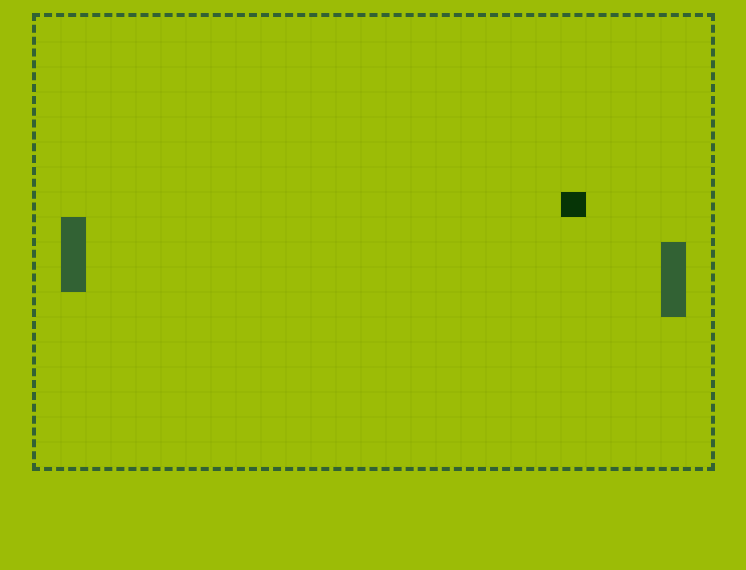
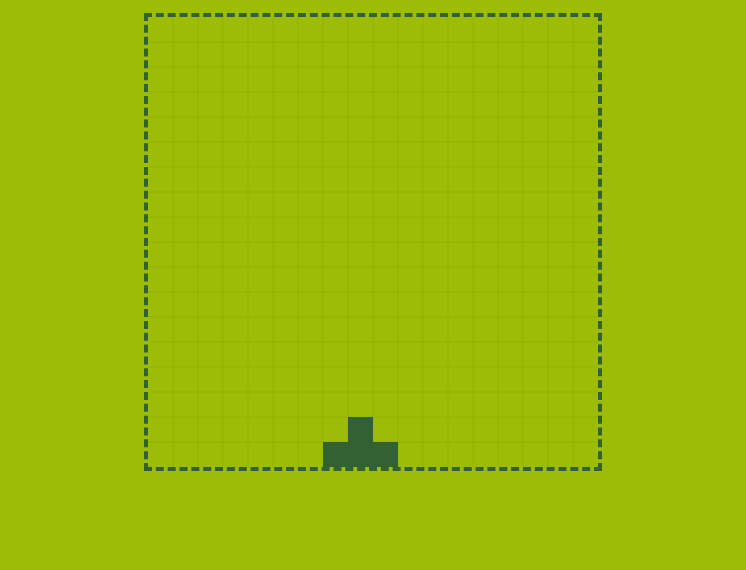
Before and after one commit to gabrielrez/Retro-Javascript-Games, a plain HTML site: page html/space-invaders.html in a window 1280 px wide. Shown: the part 230-800 px from the top of the page, without its empty margins (267-1013 px from the left). Drawn offline with Linux system fonts and the light colour scheme.

Commit message:
nave movimento

```diff
--- a/html/pong.html
+++ b/html/space-invaders.html
@@ -7,18 +7,18 @@
   <link rel="preconnect" href="https://fonts.googleapis.com">
   <link rel="preconnect" href="https://fonts.gstatic.com" crossorigin>
   <link href="https://fonts.googleapis.com/css2?family=Pixelify+Sans&display=swap" rel="stylesheet">
-  <title>Retro Javascript Games - Pong</title>
+  <title>Retro Javascript Games - Space Invaders</title>
   <link rel="stylesheet" href="/style.css">
 </head>
 
 <body>
-  <div class="container pong">
-    <h1 class="title c3">Pong</h1>
-    <h3 class="score c3">0 vs 0</h3>
-    <canvas class="canvas" width="675" height="450"></canvas>
+  <div class="container">
+    <h1 class="title c3">Space Invaders</h1>
+    <h3 class="score c3">Score: 00</h3>
+    <canvas class="canvas" width="450" height="450"></canvas>
   </div>
 
-  <script src="/js/pong.js"></script>
+  <script src="/js/space-invaders.js"></script>
 </body>
 
 </html>
--- /dev/null
+++ b/js/space-invaders.js
@@ -0,0 +1,78 @@
+const spaceShipColor = "#326234";
+const canvas = document.querySelector(".canvas");
+const ctx = canvas.getContext("2d");
+const size = 25;
+var spaceShip = [
+  { x: (canvas.width / 2) - size * 2, y: canvas.height - size },
+  { x: (canvas.width / 2) - size, y: canvas.height - size },
+  { x: canvas.width / 2, y: canvas.height - size },
+  { x: (canvas.width / 2) - size, y: canvas.height - size * 2 },
+]
+let loopId, direction;
+
+function drawSpaceShip() {
+  ctx.fillStyle = spaceShipColor;
+  spaceShip.forEach((position) => {
+    ctx.fillRect(position.x, position.y, size, size);
+  })
+}
+
+function moveSpaceShip() {
+  if (direction == "left" && spaceShip[0].x > 0) {
+    spaceShip.forEach((position) => {
+      position.x -= size;
+    })
+  } else if (direction == "right" && spaceShip[2].x < canvas.width - size) {
+    spaceShip.forEach((position) => {
+      position.x += size;
+    })
+  }
+}
+
+function drawPlayer() {
+  ctx.fillStyle = spaceShipColor;
+  spaceShip.forEach((position) => {
+    ctx.fillRect(position.x, position.y, size, size);
+  })
+}
+
+function checkKey(event) {
+  if (event.key == "ArrowLeft") {
+    direction = "left";
+  } else if (event.key == "ArrowRight") {
+    direction = "right";
+  }
+}
+
+function gameLoop() {
+  clearInterval(loopId);
+  ctx.clearRect(0, 0, canvas.width, canvas.height);
+  drawGrid();
+  moveSpaceShip();
+  drawPlayer();
+  loopId = setTimeout(() => {
+    gameLoop();
+  }, 75);
+}
+
+function drawGrid() {
+  ctx.lineWidth = 1;
+  ctx.strokeStyle = "#06350611";
+  for (let i = 25; i < canvas.width; i += 25) {
+    ctx.beginPath();
+    ctx.lineTo(i, 0);
+    ctx.lineTo(i, canvas.height);
+    ctx.stroke();
+    ctx.beginPath();
+    ctx.lineTo(0, i);
+    ctx.lineTo(canvas.width, i);
+    ctx.stroke();
+  }
+}
+
+gameLoop();
+
+window.addEventListener("keydown", checkKey);
+window.addEventListener("keyup", function () {
+  direction = "";
+});
```
Also changed, not shown: index.html (+1 -1 lines).
